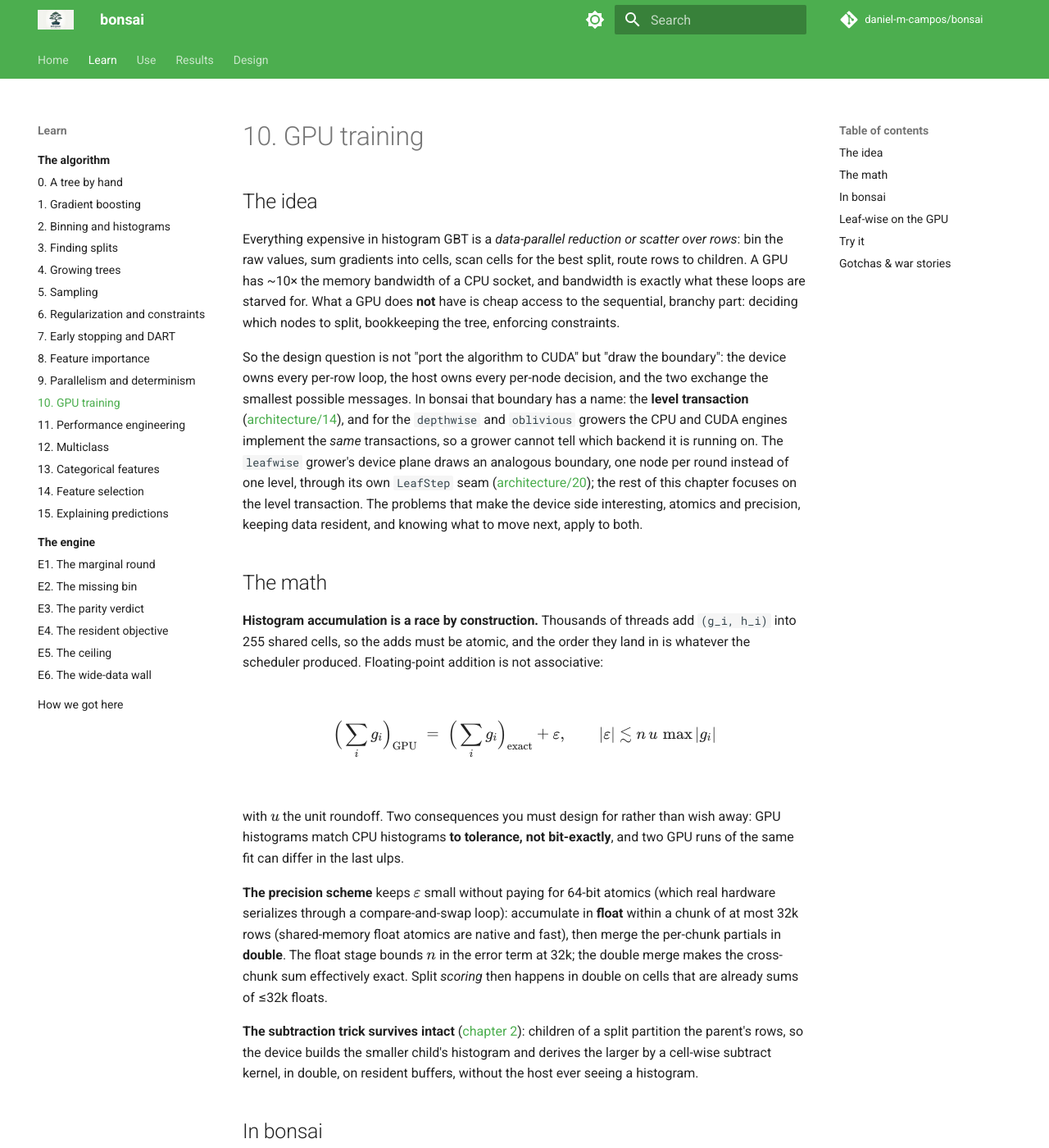
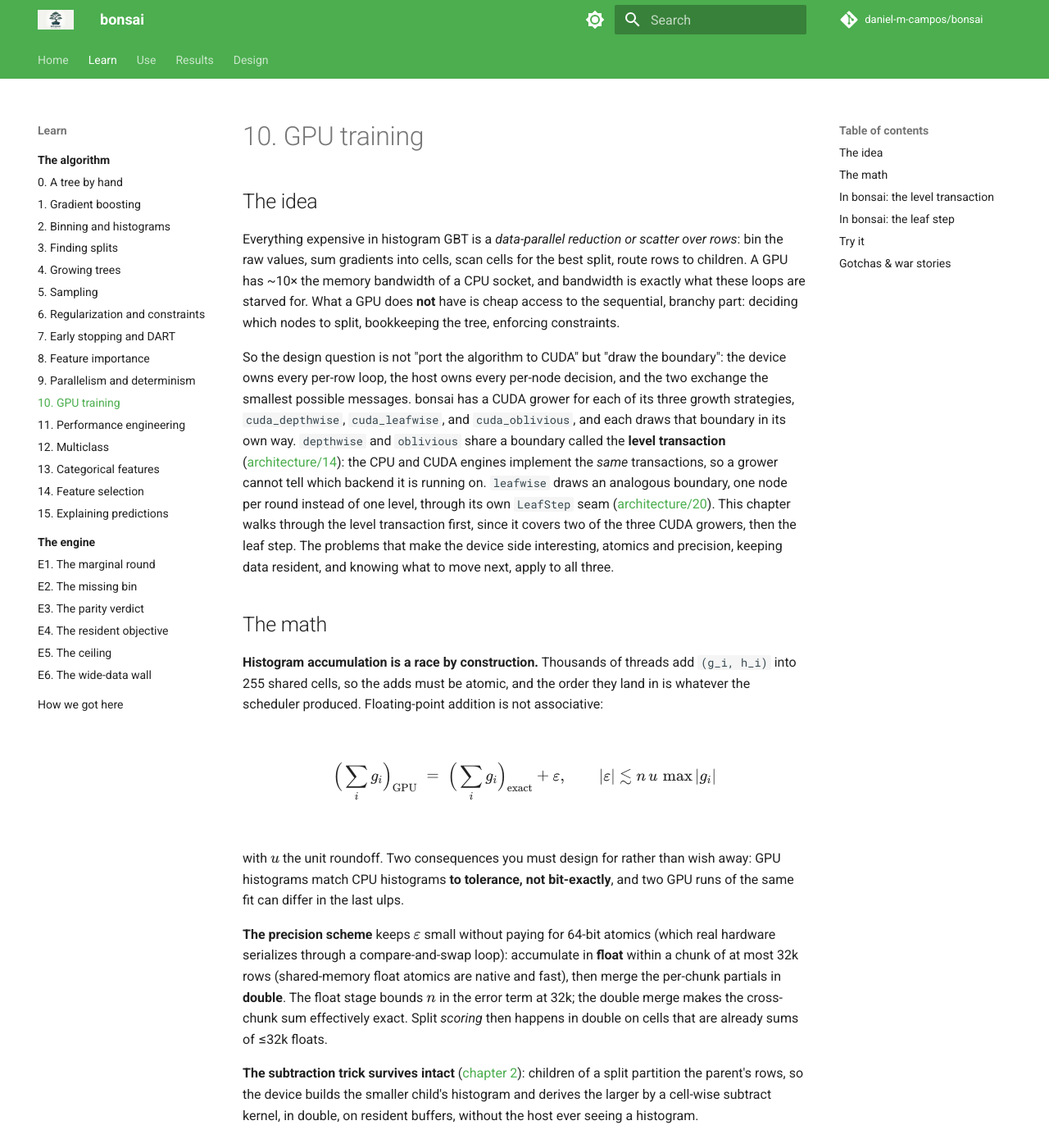
Before and after one commit to daniel-m-campos/bonsai, an MkDocs documentation site: the page built from docs/guide/10-gpu-training.md, in a window 1280 px wide and 1400 px high. Shown: the whole window at 82% size. Built offline with MkDocs 1.6.1 and Material for MkDocs 9.7.7, drawn with Linux system fonts in a browser that asks for light colours; comment, search, counter and statistics services are not loaded; some of the changed text lies outside the part shown.

Commit message:
docs(guide): frame the three CUDA growers as coequal
Chapter 10 introduced the level transaction and appended leafwise
as a separate section afterward, reading as depthwise/oblivious
plus a bonus. Reorder the intro to name all three CUDA growers up
front, and rename the two walkthrough sections as siblings under
"In bonsai" instead of main content plus an appendix.

Also align the CUDA-twin ordering in the README bullet with the
CPU-grower ordering it lists next to.

```diff
--- a/docs/guide/10-gpu-training.md
+++ b/docs/guide/10-gpu-training.md
@@ -4,7 +4,7 @@
 
 Everything expensive in histogram GBT is a *data-parallel reduction or scatter over rows*: bin the raw values, sum gradients into cells, scan cells for the best split, route rows to children. A GPU has ~10× the memory bandwidth of a CPU socket, and bandwidth is exactly what these loops are starved for. What a GPU does **not** have is cheap access to the sequential, branchy part: deciding which nodes to split, bookkeeping the tree, enforcing constraints.
 
-So the design question is not "port the algorithm to CUDA" but "draw the boundary": the device owns every per-row loop, the host owns every per-node decision, and the two exchange the smallest possible messages. In bonsai that boundary has a name: the **level transaction** ([architecture/14](../architecture/14-engine-narrative.md)), and for the `depthwise` and `oblivious` growers the CPU and CUDA engines implement the *same* transactions, so a grower cannot tell which backend it is running on. The `leafwise` grower's device plane draws an analogous boundary, one node per round instead of one level, through its own `LeafStep` seam ([architecture/20](../architecture/20-cuda-leafwise.md)); the rest of this chapter focuses on the level transaction. The problems that make the device side interesting, atomics and precision, keeping data resident, and knowing what to move next, apply to both.
+So the design question is not "port the algorithm to CUDA" but "draw the boundary": the device owns every per-row loop, the host owns every per-node decision, and the two exchange the smallest possible messages. bonsai has a CUDA grower for each of its three growth strategies, `cuda_depthwise`, `cuda_leafwise`, and `cuda_oblivious`, and each draws that boundary in its own way. `depthwise` and `oblivious` share a boundary called the **level transaction** ([architecture/14](../architecture/14-engine-narrative.md)): the CPU and CUDA engines implement the *same* transactions, so a grower cannot tell which backend it is running on. `leafwise` draws an analogous boundary, one node per round instead of one level, through its own `LeafStep` seam ([architecture/20](../architecture/20-cuda-leafwise.md)). This chapter walks through the level transaction first, since it covers two of the three CUDA growers, then the leaf step. The problems that make the device side interesting, atomics and precision, keeping data resident, and knowing what to move next, apply to all three.
 
 ## The math
 
@@ -20,7 +20,7 @@ with $u$ the unit roundoff. Two consequences you must design for rather than wis
 
 **The subtraction trick survives intact** ([chapter 2](2-binning-and-histograms.md)): children of a split partition the parent's rows, so the device builds the smaller child's histogram and derives the larger by a cell-wise subtract kernel, in double, on resident buffers, without the host ever seeing a histogram.
 
-## In bonsai
+## In bonsai: the level transaction
 
 The entire backend is one CUDA C++ translation unit, [`src/cuda/histogram_engine.cu`](../../src/cuda/histogram_engine.cu) plus its kernel header [`src/cuda/detail/kernels.cuh`](../../src/cuda/detail/kernels.cuh), compiled by the project's own clang (`-x cuda`), not nvcc, same C++23, same libc++ as the rest of the build. Builds without CUDA link a stub that throws; `bonsai::cuda_available()` is the runtime predicate and the `cuda_*` growers are registered everywhere, so a GPU-trained model predicts fine on a CPU-only binary.
 
@@ -37,7 +37,7 @@ The host control plane between transactions is [`src/level_step.hpp`](../../src/
 
 What this buys, measured (same-pod L40S re-baseline, 16M rows × 100 features × 100 trees, `fit()` timed end-to-end including binning): **bonsai 18.4s oblivious / 20.5s depthwise vs XGBoost-GPU 19.9s, at a third of the host memory (7.0GB vs 22.2GB)**, rendered at [Fit at scale](../method/results/perf-scale.md). The path from 3× slower to ahead is [chapter 11](11-performance-engineering.md).
 
-## Leaf-wise on the GPU
+## In bonsai: the leaf step
 
 `cuda_leafwise` grows the `leafwise` grower's best-first strategy fully on device: histograms live in a per-tree slot pool instead of the level plane's ping-pong buffers, and the gain heap that picks which leaf to expand next stays on the host, the same structure the CPU leafwise grower already uses. The deep dive, including the slot-pool layout and the round-by-round kernel sequence, is [architecture/20](../architecture/20-cuda-leafwise.md).
 
```
Also changed, not shown: README.md (+1 -1 lines).
